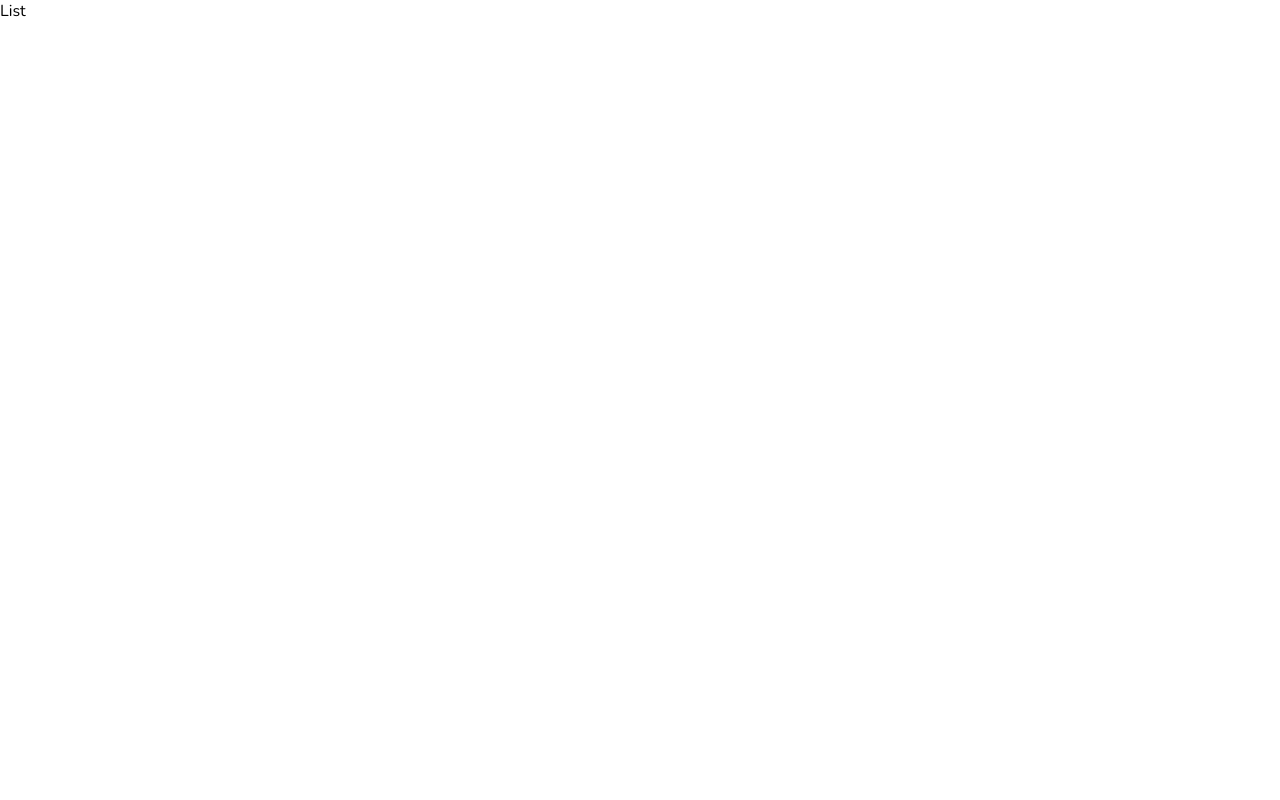
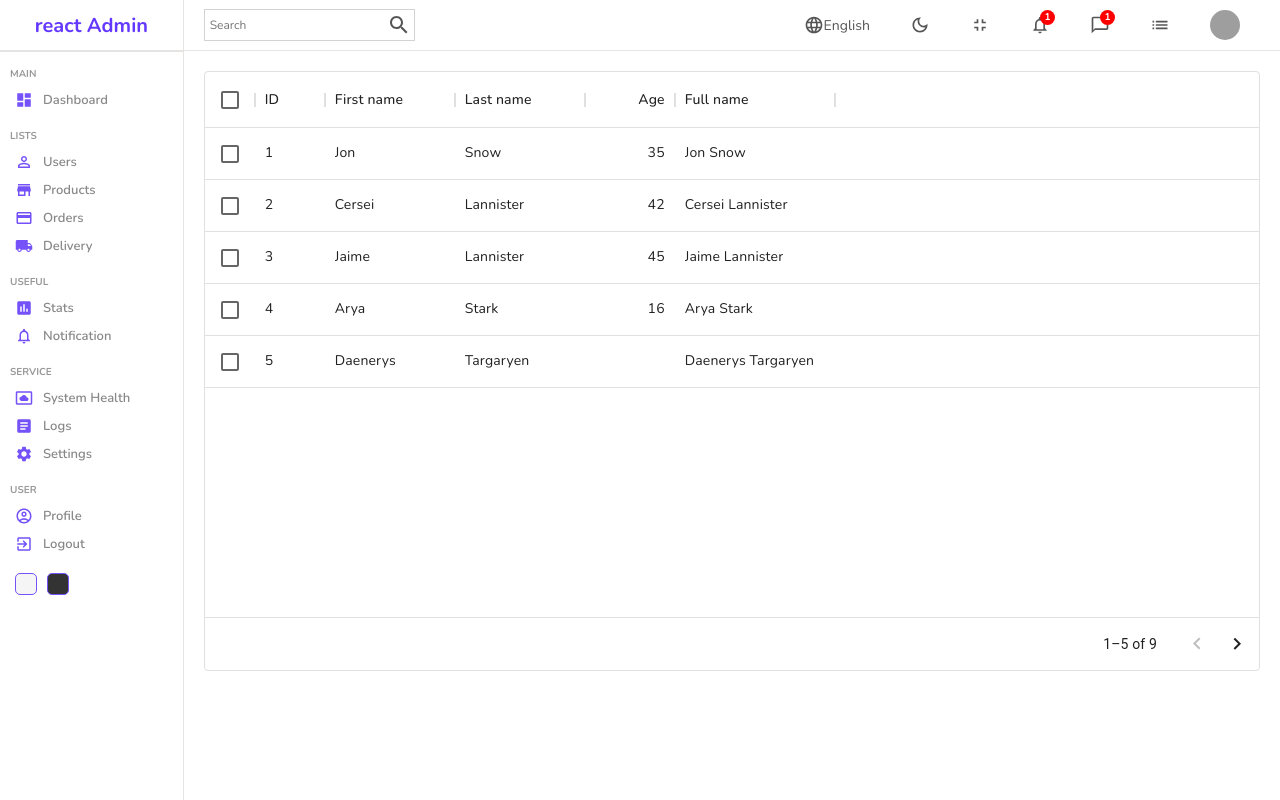
Before and after one commit to notkiran/react-admin, a React (Create React App) app: page /users in a window 1280 px wide. Built offline with nearby package versions, Linux system fonts and the light colour scheme; grey boxes are pictures that could not be loaded.

Commit message:
datatable

```diff
--- a/package.json
+++ b/package.json
@@ -7,6 +7,7 @@
     "@emotion/styled": "^11.8.1",
     "@mui/icons-material": "^5.6.1",
     "@mui/material": "^5.6.1",
+    "@mui/x-data-grid": "^5.8.0",
     "@testing-library/jest-dom": "^5.16.4",
     "@testing-library/react": "^12.1.4",
     "@testing-library/user-event": "^13.5.0",
--- /dev/null
+++ b/src/components/datatable/Datatable.jsx
@@ -0,0 +1,51 @@
+import "./datatable.scss";
+import { DataGrid } from "@mui/x-data-grid";
+
+const columns = [
+  { field: "id", headerName: "ID", width: 70 },
+  { field: "firstName", headerName: "First name", width: 130 },
+  { field: "lastName", headerName: "Last name", width: 130 },
+  {
+    field: "age",
+    headerName: "Age",
+    type: "number",
+    width: 90,
+  },
+  {
+    field: "fullName",
+    headerName: "Full name",
+    description: "This column has a value getter and is not sortable.",
+    sortable: false,
+    width: 160,
+    valueGetter: (params) =>
+      `${params.row.firstName || ""} ${params.row.lastName || ""}`,
+  },
+];
+
+const rows = [
+  { id: 1, lastName: "Snow", firstName: "Jon", age: 35 },
+  { id: 2, lastName: "Lannister", firstName: "Cersei", age: 42 },
+  { id: 3, lastName: "Lannister", firstName: "Jaime", age: 45 },
+  { id: 4, lastName: "Stark", firstName: "Arya", age: 16 },
+  { id: 5, lastName: "Targaryen", firstName: "Daenerys", age: null },
+  { id: 6, lastName: "Melisandre", firstName: null, age: 150 },
+  { id: 7, lastName: "Clifford", firstName: "Ferrara", age: 44 },
+  { id: 8, lastName: "Frances", firstName: "Rossini", age: 36 },
+  { id: 9, lastName: "Roxie", firstName: "Harvey", age: 65 },
+];
+
+const Datatable = () => {
+  return (
+    <div className="datatable">
+      <DataGrid
+        rows={rows}
+        columns={columns}
+        pageSize={5}
+        rowsPerPageOptions={[5]}
+        checkboxSelection
+      />
+    </div>
+  );
+};
+
+export default Datatable;
--- /dev/null
+++ b/src/components/datatable/datatable.scss
@@ -0,0 +1,4 @@
+.datatable {
+  height: 600px;
+  padding: 20px;
+}
--- a/src/pages/list/List.jsx
+++ b/src/pages/list/List.jsx
@@ -1,7 +1,18 @@
-import React from "react";
+import "./list.scss";
+import Sidebar from "./../../components/sidebar/Sidebar";
+import Navbar from "./../../components/navbar/Navbar";
+import Datatable from "../../components/datatable/Datatable";
 
 const List = () => {
-  return <div>List</div>;
+  return (
+    <div className="list">
+      <Sidebar />
+      <div className="listContainer">
+        <Navbar />
+        <Datatable />
+      </div>
+    </div>
+  );
 };
 
 export default List;
--- a/src/pages/list/list.scss
+++ b/src/pages/list/list.scss
@@ -0,0 +1,8 @@
+.list {
+  display: flex;
+  width: 100%;
+
+  .listContainer {
+    flex: 6;
+  }
+}
```
Also changed, not shown: 1 other file (tests, documents, lock files or other folders).
